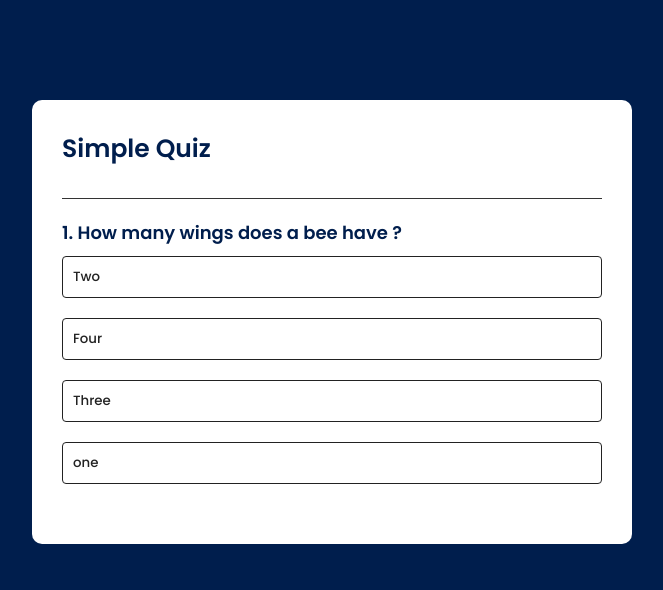
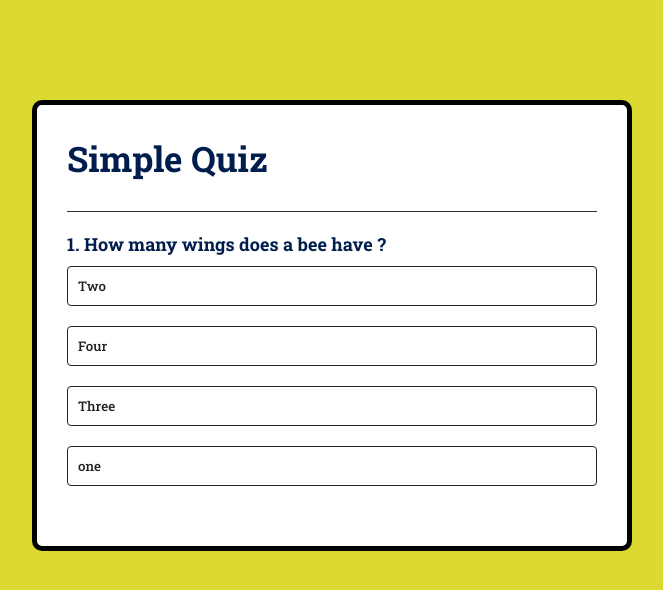
Before and after one commit to Aarondanielmathew/Quizz-app, a plain HTML site: page index.html in a window 1280 px wide. Shown: the whole page, without its empty margins (308-971 px from the left). Drawn offline with Linux system fonts and the light colour scheme.

Commit message:
changed the styles

```diff
--- a/index.html
+++ b/index.html
@@ -5,6 +5,7 @@
     <meta http-equiv="X-UA-Compatible" content="IE=edge">
     <meta name="viewport" content="width=device-width, initial-scale=1.0">
     <link rel="stylesheet" href="style.css">
+    <link rel= "icon" type="image/x-icon" href="/favicon.ico">
     <script src="app.js" defer></script>
     <title>Document</title>
 </head>
--- a/style.css
+++ b/style.css
@@ -1,12 +1,13 @@
-@import url('https://fonts.googleapis.com/css2?family=Poppins:ital,wght@0,100;0,200;0,300;0,400;0,500;0,600;0,700;0,800;0,900;1,100;1,200;1,300;1,400;1,500;1,600;1,700;1,800;1,900&display=swap');
+
+@import url('https://fonts.googleapis.com/css2?family=Roboto+Slab:wght@100;200;300;400;500;600;700;800;900&display=swap');
 * {
     margin: 0;
     padding: 0;
-    font-family: 'Poppins', sans-serif;
+    font-family: 'Roboto Slab', sans-serif;
     box-sizing: border-box;
 }
 body {
-    background: #001e4d;
+    background: #dcd931;
 }
 .app {
     background: #fff;
@@ -15,11 +16,12 @@ body {
     margin: 100px auto 0;
     border-radius:10px ;
     padding: 30px ;
+    border: 5px solid #000;
 }
 .app h1{
-font-size: 25px;
+font-size: 35px;
 color: #001e4d;
-font-weight: 600;
+font-weight: 700;
 border-bottom: 1px solid #333;
 padding-bottom: 30px;
 }
@@ -30,7 +32,7 @@ padding-bottom: 30px;
 .quiz h2 {
     font-size: 18px;
     color: #001e4d;
-    font-weight: 600;
+    font-weight: 700;
 }
 .btn {
     background: #fff;
@@ -47,7 +49,7 @@ padding-bottom: 30px;
 }
 
 .btn:hover:not([disabled]) {
-    background:  #222;
+    background:  #df4444;
     color: #fff;
 }
 .btn:disabled{
```
Also changed, not shown: favicon.ico (added).
